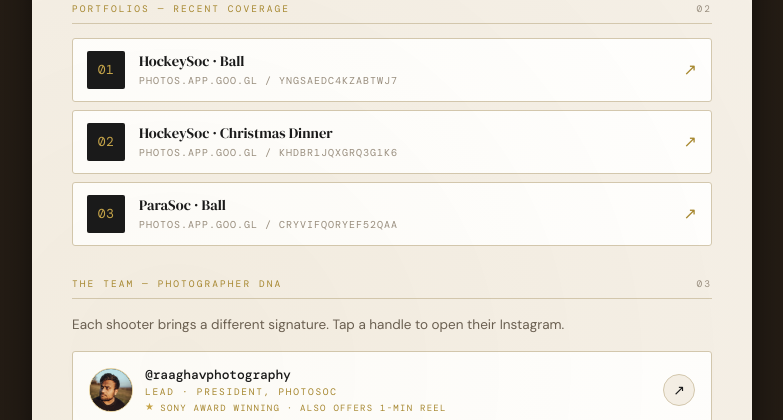
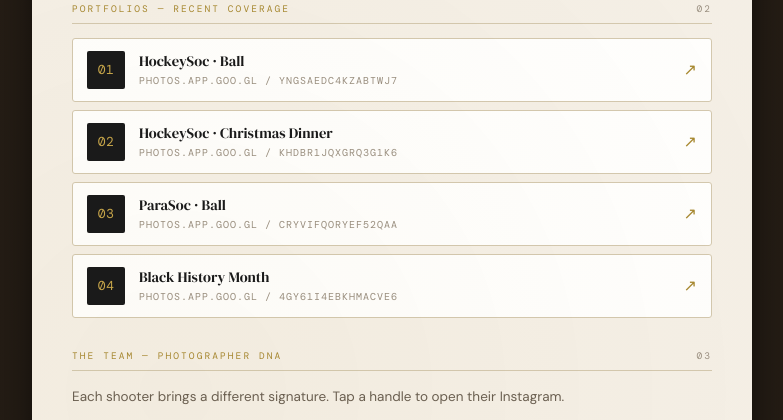
Before and after one commit to raaghavkk/Photosoc, a plain HTML site: page index.html in a window 1280 px wide. Shown: the part 665-1085 px from the top of the page, without its empty margins (248-1031 px from the left). Drawn offline with nearby package versions, Linux system fonts and the light colour scheme.

Commit message:
images uploaded

```diff
--- a/index.html
+++ b/index.html
@@ -842,6 +842,14 @@
             </div>
             <div class="portfolio-arrow">↗</div>
           </a>
+          <a class="portfolio" href="https://photos.app.goo.gl/4gY61i4EBKHmacVE6" target="_blank" rel="noopener">
+            <div class="portfolio-glyph">04</div>
+            <div class="portfolio-meta">
+              <div class="portfolio-name">Black History Month</div>
+              <div class="portfolio-sub">photos.app.goo.gl / 4gY61i4EBKHmacVE6</div>
+            </div>
+            <div class="portfolio-arrow">↗</div>
+          </a>
         </div>
       </div>
 
```
Also changed, not shown: images/photographers/filipus/avatar.jpg (added), 10 other files.
